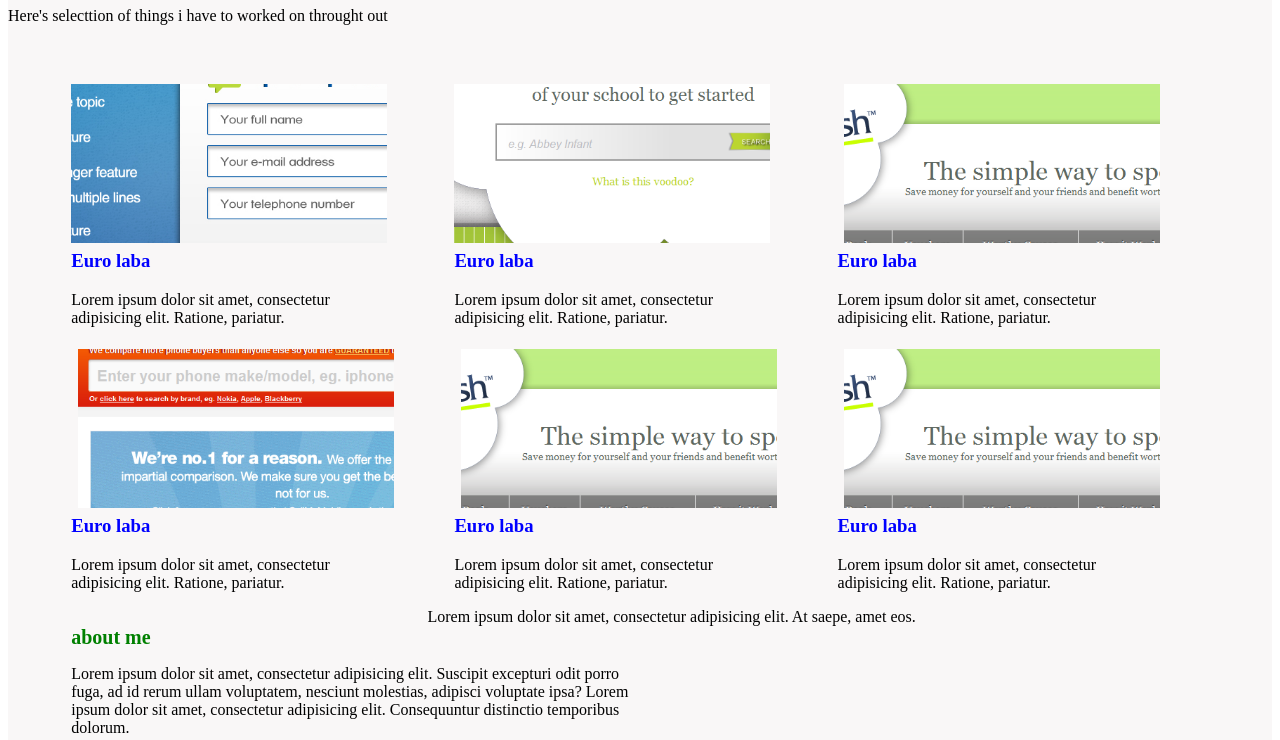
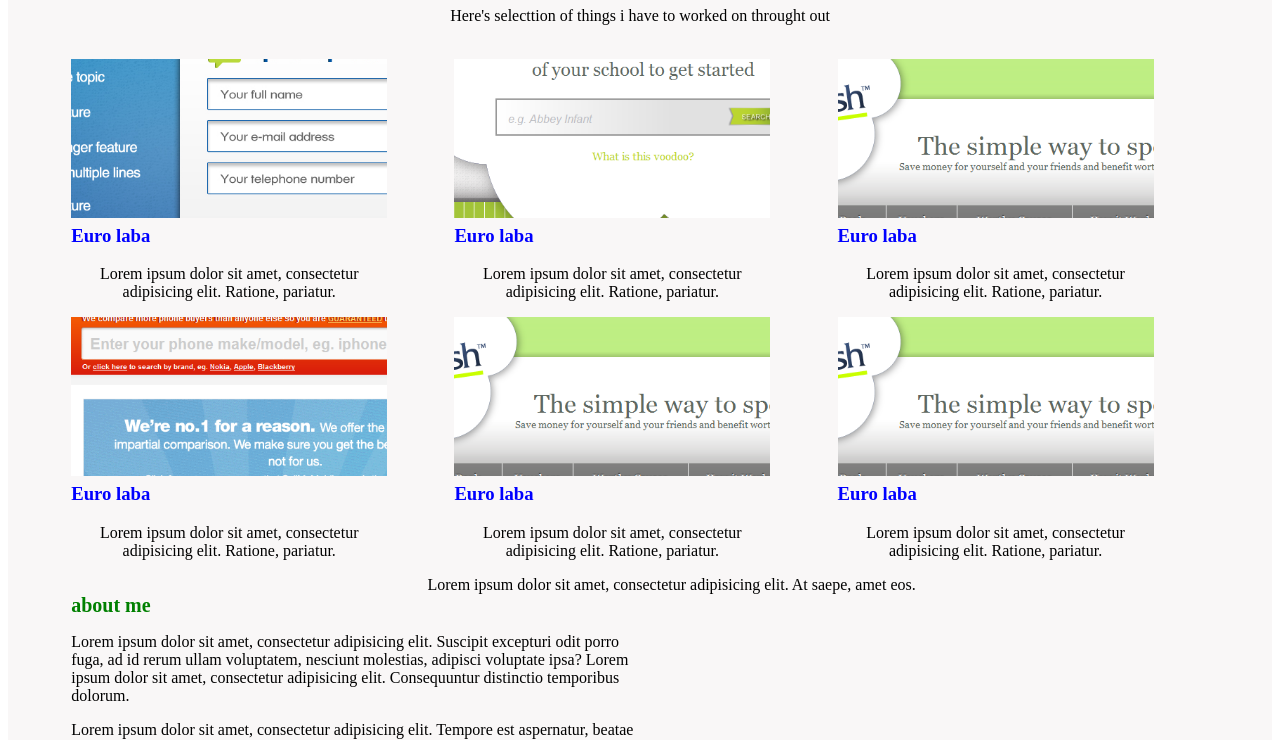
Before and after one commit to vanhoangns123/w27, a plain HTML site: page class7btvn/page/bai1.html in a window 1280 px wide. Shown: the part 233-973 px from the top of the page. Drawn offline with Linux system fonts and the light colour scheme.

Commit message:
homework1.6

```diff
--- a/class7btvn/css/bai1.css
+++ b/class7btvn/css/bai1.css
@@ -6,6 +6,9 @@
 	border-top: 0.7px solid;
 	border-bottom: 0.7px solid;
 
+}
+#content p{
+	text-align: center;
 }
 #head1 #top1 li{
 	text-align: center;
@@ -45,22 +48,24 @@
 
 #mainimg{
 }
-#image1{
+.image1{
 	width: 25%;
 	display: inline-block;
-	margin-left: 5%;
+	padding-left: 5%;
 }
-#image1 img{
+.image1 img{
 	width: 100%;
 	height: 10%;
 }
+
 .color1{
 	color:blue;
 	margin-top:1%;
 }
-#image2{
-	margin-top:2%;
-	margin-left: 5%;
+
+/*#image2{
+
+	padding-left: 5%;
 	width: 25%;
 	display: inline-block;
 }
@@ -72,53 +77,51 @@
 }
 
 #image3{
-	margin-left: 5%;
+	padding-left: 5%;
 	width: 25%;
 	display: inline-block;
 
 }
 #image3 img{
-	margin-top:2%;
-	margin-left:  2%;
+
 	width: 100%;
 	height: 10%;
 }
 #image4{
-	margin-left: 5%;
+	padding-left: 5%;
 	width: 25%;
 	display: inline-block;
 
 }
 #image4 img{
-	margin-top:2%;
-	margin-left:  2%;
+
 	width: 100%;
 	height: 10%;
 }
 #image5{
-	margin-left: 5%;
+	padding-left: 5%;
 	width: 25%;
 	display: inline-block;
 
 }
 #image5 img{
-	margin-top:2%;
-	margin-left:  2%;
+
 	width: 100%;
 	height: 10%;
 }
 #image6{
-	margin-left: 5%;
+	padding-left: 5%;
 	width: 25%;
 	display: inline-block;
 
 }
 #image6 img{
-	margin-top:2%;
-	margin-left:  2%;
 	width: 100%;
 	height: 10%;
-}
+}*/
+
+
+
 #hex{
 	text-align: center;
 	 padding-left: 5%;
@@ -128,6 +131,8 @@
 	height: 20%;
 
 }
+
+
 #about #text h3{
 	font-size: 20px;
 	color: green;
@@ -179,10 +184,10 @@ input[type=submit]:hover {
     background-color: #45a049;
 }
 @media screen and (min-width: 481px) and (max-width: 699px) {
-	#image1{
+	.image1{
 		width: 40%;
 	}
-	#image2{
+	/*#image2{
 		width: 40%;
 	}
 	#image3{
@@ -196,15 +201,15 @@ input[type=submit]:hover {
 	}
 	#image6{
 		width: 40%;
-	}
+	}*/
 
 
 }
 @media screen and (max-width: 480px) {
-		#image1{
+		.image1{
 		width: 80%;
 		}
-		#image2{
+/*		#image2{
 			width: 80%;
 		}
 		#image3{
@@ -218,7 +223,7 @@ input[type=submit]:hover {
 		}
 		#image6{
 			width: 80%;
-		}
+		}*/
 }
 #ima{
 	width: 40%;
--- a/class7btvn/css/bai11.css
+++ b/class7btvn/css/bai11.css
@@ -59,8 +59,7 @@
 	margin-top:1%;
 }
 #image2{
-	margin-top:2%;
-	margin-left: 5%;
+
 	width: 25%;
 	display: inline-block;
 }
--- a/class7btvn/page/bai1.html
+++ b/class7btvn/page/bai1.html
@@ -23,14 +23,14 @@
 
 	<div id="content">
 		<div>
-			<h1 id ="coofh"> i design and make cool things for the  wed & mobile devices</h1>
+			<h1 id ="coofh"> I design and make cool things for the  wed & mobile devices</h1>
 			<p>Here's selecttion of things  i have to worked on  throught out  </p><br>
 		</div>
 
 
 		<div id="mainimg">
 
-			<div id="image1">
+			<div class="image1">
 
 				<img src="../images/euroloo.co.uk.png">
 				<h3 class="color1"> Euro laba</h3>
@@ -39,31 +39,31 @@
 
 			</div>
 
-			<div id="image2">
+			<div class="image1">
 				<img src="../images/badabooshforschools.co.uk.png">
 				<h3 class="color1"> Euro laba</h3>
 				<p>Lorem ipsum dolor sit amet, consectetur adipisicing elit. Ratione, pariatur.
 					</p>
 			</div>
-			<div id="image3">
+			<div class="image1">
 				<img src="../images/badaboosh.co.uk.png">
 				<h3 class="color1"> Euro laba</h3>
 				<p>Lorem ipsum dolor sit amet, consectetur adipisicing elit. Ratione, pariatur.
 					</p>
 			</div>
-			<div id="image4">
+			<div class="image1">
 				<img src="../images/sellmymobile.com.png">
 				<h3 class="color1"> Euro laba</h3>
 				<p>Lorem ipsum dolor sit amet, consectetur adipisicing elit. Ratione, pariatur.
 					</p>
 			</div>
-			<div id="image5">
+			<div class="image1">
 				<img src="../images/badaboosh.co.uk.png">
 				<h3 class="color1"> Euro laba</h3>
 				<p>Lorem ipsum dolor sit amet, consectetur adipisicing elit. Ratione, pariatur.
 					</p>
 			</div>
-			<div id="image6">
+			<div class="image1">
 				<img src="../images/badaboosh.co.uk.png">
 				<h3 class="color1"> Euro laba</h3>
 				<p>Lorem ipsum dolor sit amet, consectetur adipisicing elit. Ratione, pariatur.
```
